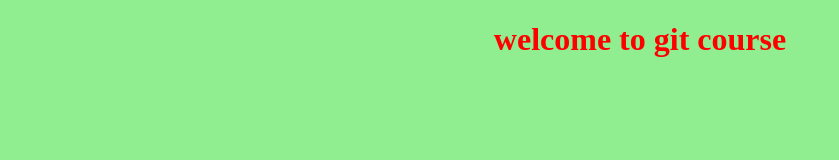
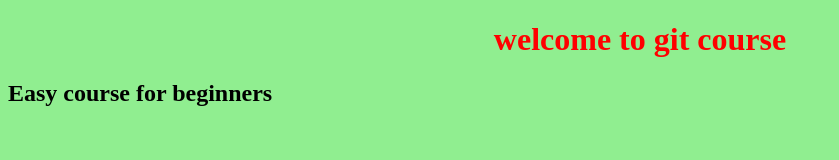
Before and after one commit to Udamanjs/CursoGit, a plain HTML site: page index.html in a window 1280 px wide. Shown: the whole page, without its empty margins (0-839 px from the left). Drawn offline with Linux system fonts and the light colour scheme; files whose address does not match are found by name.

Commit message:
Update index.html

```diff
--- a/index.html
+++ b/index.html
@@ -9,5 +9,6 @@
 </head>
 <body>
     <h1>welcome to git course</h1>
+    <h2>Easy course for beginners</h2>
 </body>
 </html>
```
